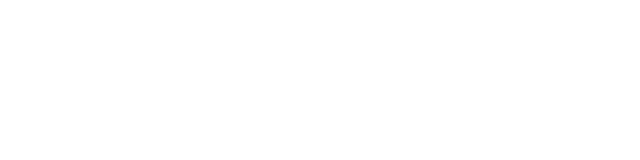
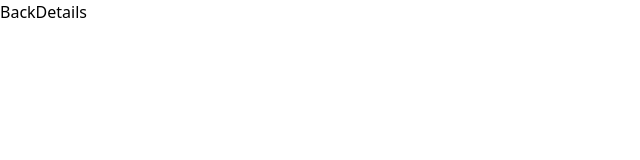
Before and after one commit to alterproger/rick_and_morty, a React (Vite) app: page /details/1 in a window 1280 px wide. Before the commit this address had no page. Shown: the top 160 px of the page, without its empty margins (0-640 px from the left). Built offline with nearby package versions, Linux system fonts and the light colour scheme.

Commit message:
Add ability to go to Details page

```diff
--- a/src/App.tsx
+++ b/src/App.tsx
@@ -8,7 +8,7 @@ function App() {
   return (
     <Routes>
       <Route index element={<Main />} />
-      <Route path="details" element={<Details />} />
+      <Route path="details/:userId" element={<Details />} />
     </Routes>
   );
 }
--- a/src/components/Table.tsx
+++ b/src/components/Table.tsx
@@ -1,9 +1,11 @@
-import { ReactNode } from "react";
-import { twMerge } from "tailwind-merge";
-import { v4 as uuidv4 } from "uuid";
+import { ReactNode } from 'react';
+import { useNavigate } from 'react-router-dom';
+import { twMerge } from 'tailwind-merge';
+import { v4 as uuidv4 } from 'uuid';
 
 export interface ITableRow {
   cells: Record<string, string | ReactNode>;
+  link: string
 }
 
 export interface ITableHeader {
@@ -36,12 +38,14 @@ const Table = ({
   limit,
   skeletons,
 }: Props) => {
+  const navigate = useNavigate();
+
   return (
-    <div className={twMerge("hideScrollBar", "overflow-x-auto")}>
+    <div className={twMerge('hideScrollBar', 'overflow-x-auto')}>
       <table className={twMerge(tableClassName)}>
         <thead>
           <tr className={twMerge(trClassName)}>
-            {headers.map((header) => (
+            {headers.map(header => (
               <th key={header.key} className={twMerge(thClassName)}>
                 {header.title}
               </th>
@@ -54,7 +58,7 @@ const Table = ({
               <td
                 className={tdClassName}
                 colSpan={headers.length}
-                style={{ textAlign: "center" }}
+                style={{ textAlign: 'center' }}
               >
                 {noItemsText}
               </td>
@@ -64,16 +68,20 @@ const Table = ({
               {isLoading
                 ? Array.from(Array(limit).keys()).map(() => (
                     <tr className={twMerge(trClassName)} key={uuidv4()}>
-                      {headers.map((header) => (
+                      {headers.map(header => (
                         <td key={uuidv4()} className={twMerge(tdClassName)}>
                           {skeletons[header.key]}
                         </td>
                       ))}
                     </tr>
                   ))
-                : rows?.map((item) => (
-                    <tr className={twMerge(trClassName)} key={uuidv4()}>
-                      {headers.map((header) => (
+                : rows?.map(item => (
+                    <tr
+                      className={twMerge(trClassName)}
+                      onClick={() => navigate(item.link)}
+                      key={uuidv4()}
+                    >
+                      {headers.map(header => (
                         <td key={uuidv4()} className={twMerge(tdClassName)}>
                           {item.cells[header.key]}
                         </td>
--- a/src/pages/Details.tsx
+++ b/src/pages/Details.tsx
@@ -3,7 +3,7 @@ import { Link } from 'react-router-dom';
 const Details = () => {
   return (
     <div>
-      <Link to="/main">Back</Link>
+      <Link to="/">Back</Link>
       Details
     </div>
   );
--- a/src/pages/Main.tsx
+++ b/src/pages/Main.tsx
@@ -35,6 +35,7 @@ const Main = () => {
         name: character.name,
         specie: character.species,
       },
+      link: `details/${character.id}`,
     }));
   };
 
```
